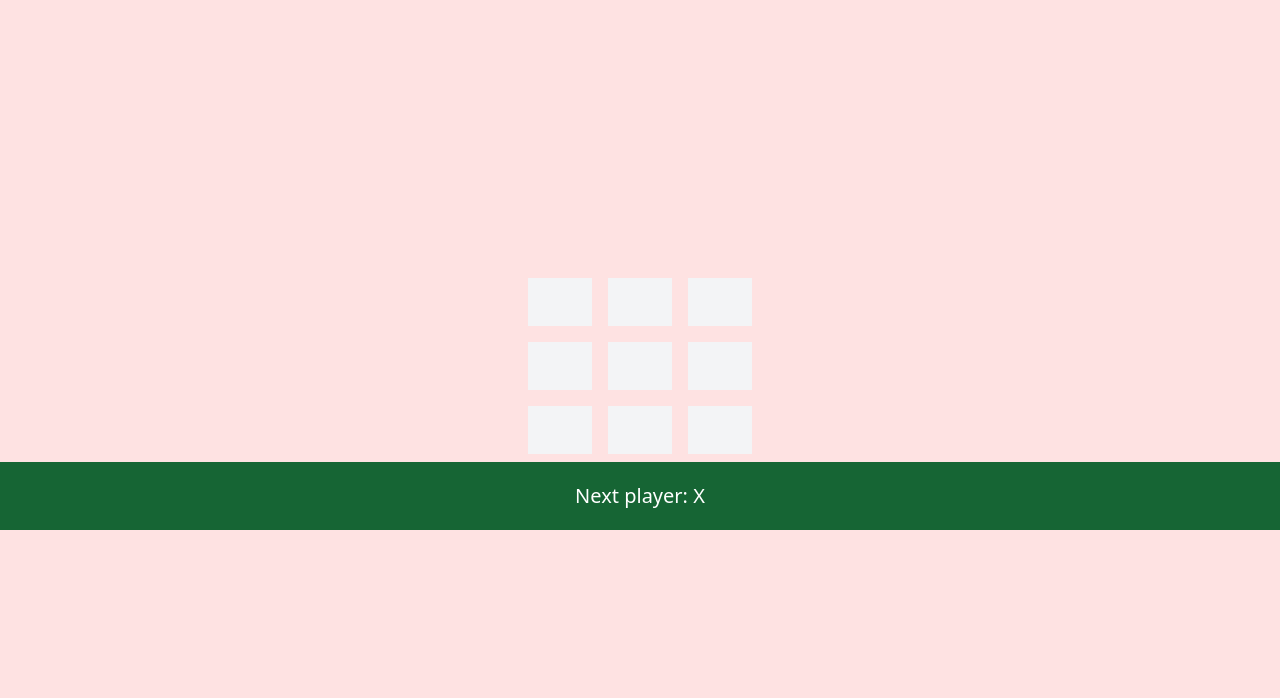
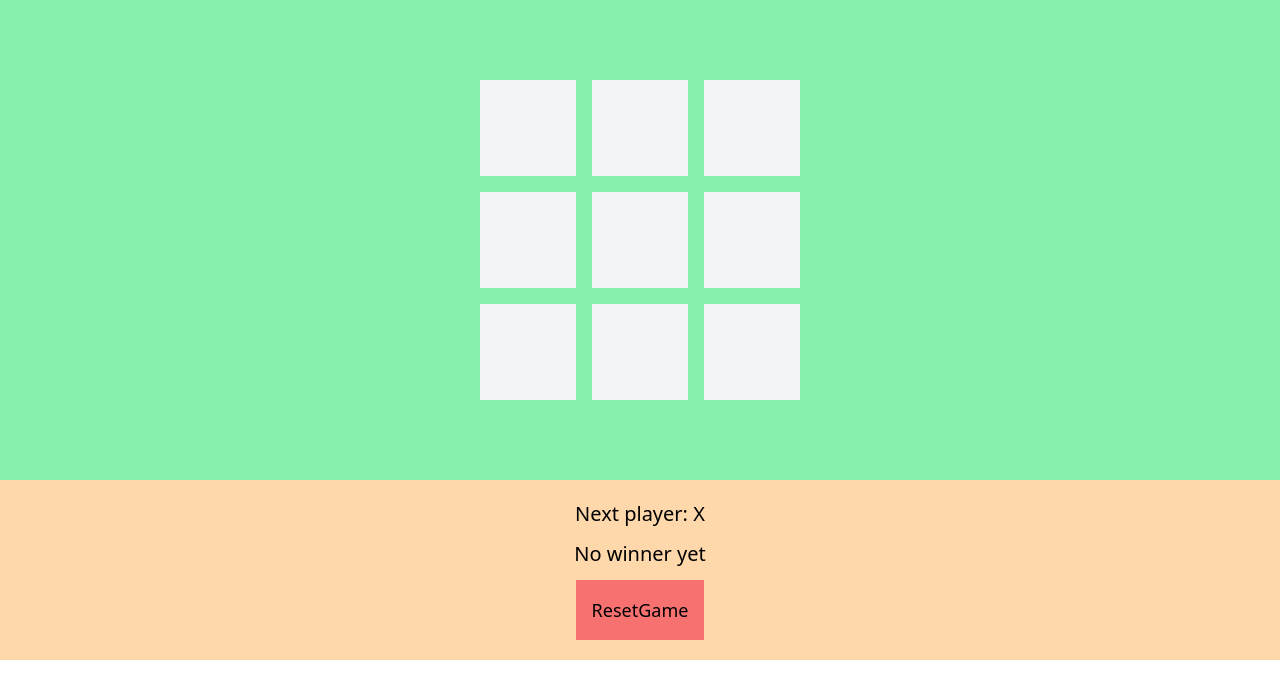
Before and after one commit to Odin-Taif/Tic-tac-react, a React (Vite) app: page / in a window 1280 px wide. Shown: the top 698 px of the page. Built offline with nearby package versions, Linux system fonts and the light colour scheme.

Commit message:
set up history for the whole game and lifting up  the state up from Board to Game

```diff
--- a/src/App.tsx
+++ b/src/App.tsx
@@ -1,55 +1,23 @@
 import { useState } from "react";
-import { ButtonX } from "./components";
-import { calculateWinner } from "./lib/functionalcore";
+import Board from "./Board";
 
-export default function Board() {
-  const [xIsNext, setXIsNext] = useState(true);
-  const [squares, setSquares] = useState(Array(9).fill(null));
-  const winner = calculateWinner(squares);
-
-  let status;
-  if (winner) {
-    status = "Winner: " + winner;
-  } else {
-    status = "Next player: " + (xIsNext ? "X" : "O");
+export default function Game() {
+  const [xIsNext, setXIsNext] = useState<boolean>(true);
+  const [history, setHistory] = useState([Array(9).fill(null)]);
+  const currentSquares = history[history.length - 1];
+  function handlePlay(nextSquares) {
+    setHistory([...history, nextSquares]);
+    setXIsNext(!xIsNext);
+    // TODO
   }
-
-  function handleClick(i: number) {
-    if (squares[i] || calculateWinner(squares)) {
-      return;
-    }
-    const nextSquares = squares.slice(); // with slice we are create a shallow copy of squares array.
-    if (xIsNext) {
-      nextSquares[i] = "X";
-    } else {
-      nextSquares[i] = "O";
-    }
-    setSquares(nextSquares);
-    setXIsNext(!xIsNext);
-  }
-
   return (
-    <>
-      <div className="flex flex-col items-center justify-center h-screen bg-red-100">
-        <div className="">
-          <ButtonX value={squares[0]} onSquareClick={() => handleClick(0)} />
-          <ButtonX value={squares[1]} onSquareClick={() => handleClick(1)} />
-          <ButtonX value={squares[2]} onSquareClick={() => handleClick(2)} />
-        </div>
-        <div className="">
-          <ButtonX value={squares[3]} onSquareClick={() => handleClick(3)} />
-          <ButtonX value={squares[4]} onSquareClick={() => handleClick(4)} />
-          <ButtonX value={squares[5]} onSquareClick={() => handleClick(5)} />
-        </div>
-        <div className="">
-          <ButtonX value={squares[6]} onSquareClick={() => handleClick(6)} />
-          <ButtonX value={squares[7]} onSquareClick={() => handleClick(7)} />
-          <ButtonX value={squares[8]} onSquareClick={() => handleClick(8)} />
-        </div>
-        <div className="bg-green-800 p-5 text-lg flex items-center justify-center w-full">
-          <span className="text-xl text-white">{status}</span>
-        </div>
+    <div className="game">
+      <div className="game-board">
+        <Board xIsNext={xIsNext} squares={currentSquares} onPlay={handlePlay} />
       </div>
-    </>
+      <div className="game-info">
+        <ol>{/*TODO*/}</ol>
+      </div>
+    </div>
   );
 }
--- /dev/null
+++ b/src/Board.tsx
@@ -0,0 +1,68 @@
+import { ButtonX } from "./components";
+import { calculateWinner } from "./lib/functionalcore";
+
+export default function Board({ xIsNext, squares, onPlay }) {
+  const winner = calculateWinner(squares);
+
+  let status;
+  if (winner) {
+    status = "Winner: " + winner;
+  } else {
+    status = "Next player: " + (xIsNext ? "X" : "O");
+  }
+
+  function handleClick(i: number) {
+    if (squares[i] || calculateWinner(squares)) {
+      return;
+    }
+    const nextSquares = squares.slice(); // with slice we are create a shallow copy of squares array.
+    if (xIsNext) {
+      nextSquares[i] = "X";
+    } else {
+      nextSquares[i] = "O";
+    }
+    onPlay(nextSquares);
+  }
+
+  function resetGame() {
+    // setSquares(Array(9).fill(null));
+  }
+
+  return (
+    <div className="h-screen">
+      <div className="flex flex-col items-center justify-center h-3/5 bg-green-300">
+        <div className="flex items-center justify-center">
+          <ButtonX value={squares[0]} onSquareClick={() => handleClick(0)} />
+          <ButtonX value={squares[1]} onSquareClick={() => handleClick(1)} />
+          <ButtonX value={squares[2]} onSquareClick={() => handleClick(2)} />
+        </div>
+        <div className="flex items-center justify-center">
+          <ButtonX value={squares[3]} onSquareClick={() => handleClick(3)} />
+          <ButtonX value={squares[4]} onSquareClick={() => handleClick(4)} />
+          <ButtonX value={squares[5]} onSquareClick={() => handleClick(5)} />
+        </div>
+        <div className="flex items-center justify-center">
+          <ButtonX value={squares[6]} onSquareClick={() => handleClick(6)} />
+          <ButtonX value={squares[7]} onSquareClick={() => handleClick(7)} />
+          <ButtonX value={squares[8]} onSquareClick={() => handleClick(8)} />
+        </div>
+      </div>
+      <div
+        className={`p-5 text-lg flex flex-col items-center justify-center space-y-3 w-full ${
+          winner ? "bg-green-200" : "bg-orange-200"
+        }`}
+      >
+        <span className="text-xl text-black"> {status} </span>
+        <span className="text-xl text-black">
+          {winner ? `Winner: ${winner} ` : "No winner yet "}
+        </span>
+        <button
+          className="bg-red-400 p-4 hover:bg-red-500"
+          onClick={() => resetGame()}
+        >
+          ResetGame
+        </button>
+      </div>
+    </div>
+  );
+}
--- a/src/components/button.tsx
+++ b/src/components/button.tsx
@@ -6,10 +6,12 @@ type props = {
 export function ButtonX({ value, onSquareClick }: props) {
   return (
     <button
-      className="py-6 px-8  m-2 bg-gray-100 text-lg hover:bg-gray-200"
+      className="py-6 px-8 w-24 h-24 m-2 bg-gray-100 text-lg hover:bg-gray-200 focus:outline-none"
       onClick={onSquareClick}
     >
-      <span>{value}</span>
+      <span className="w-full h-full flex items-center justify-center">
+        {value}
+      </span>
     </button>
   );
 }
```
